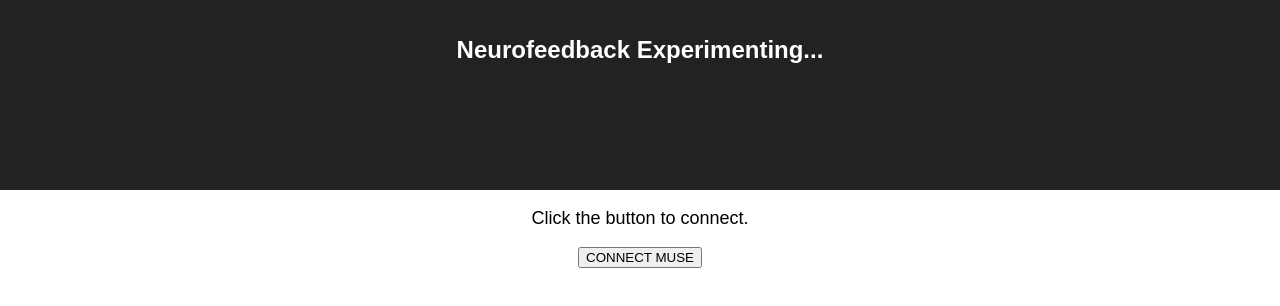
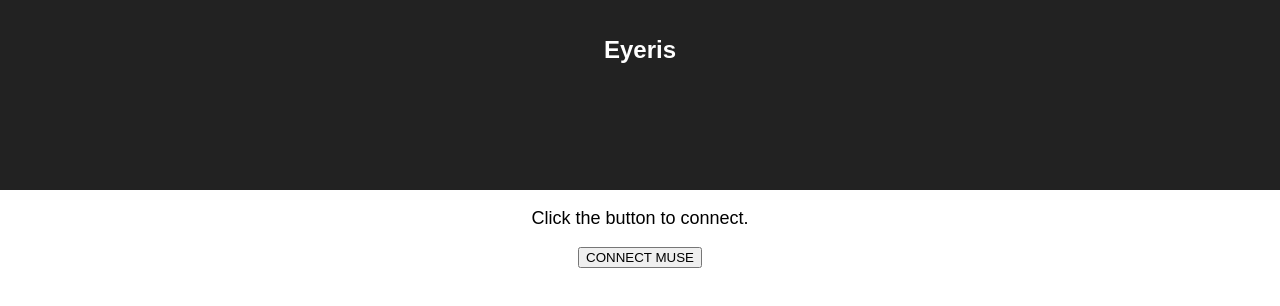
Before and after one commit to clairewild/EyeRIS, a React (Create React App) app: page / in a window 1280 px wide. Shown: the top 306 px of the page. Built offline with nearby package versions, Linux system fonts and the light colour scheme.

Commit message:
Name update

```diff
--- a/src/components/App.js
+++ b/src/components/App.js
@@ -27,12 +27,12 @@
   }
 
   render() {
-    const message = this.state.connected ? "You are connected!" : "Click the button to connect.";
+    const message = this.state.connected ? "We're listening to your brain activity!" : "Click the button to connect.";
 
     return (
       <div className="App">
         <header className="App-header">
-          <h1 className="App-title">Neurofeedback Experimenting...</h1>
+          <h1 className="App-title">Eyeris</h1>
         </header>
 
         <p className="App-intro">{ message }</p>
```
Also changed, not shown: 1 other file (tests, documents, lock files or other folders).
